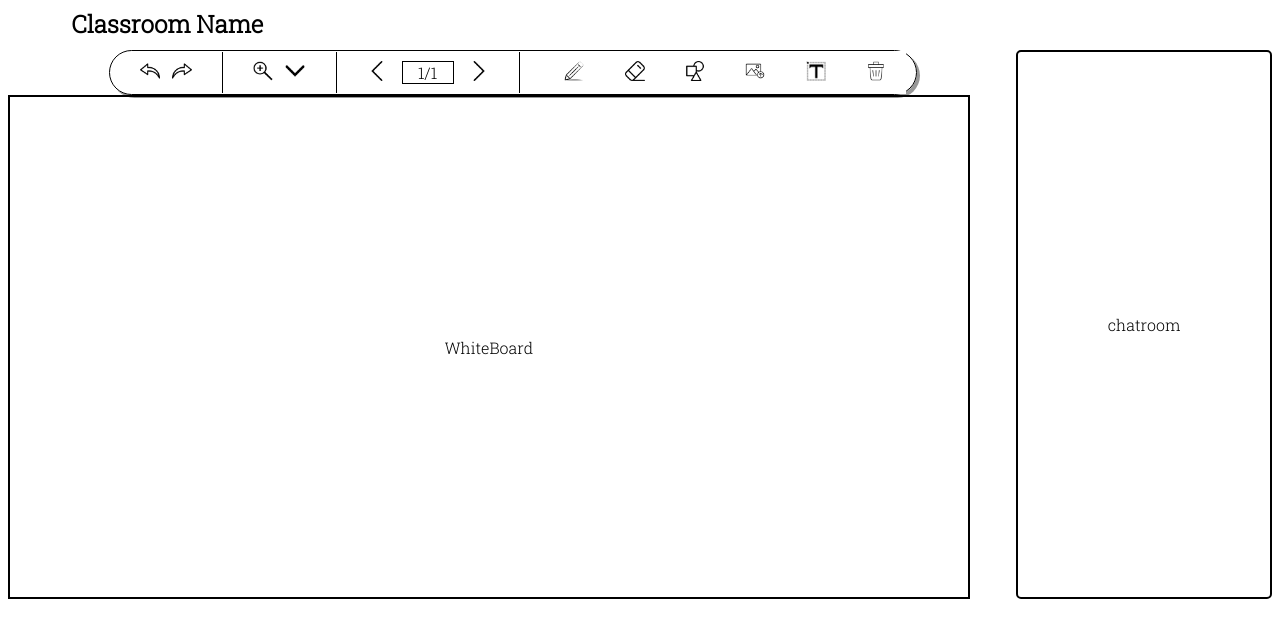
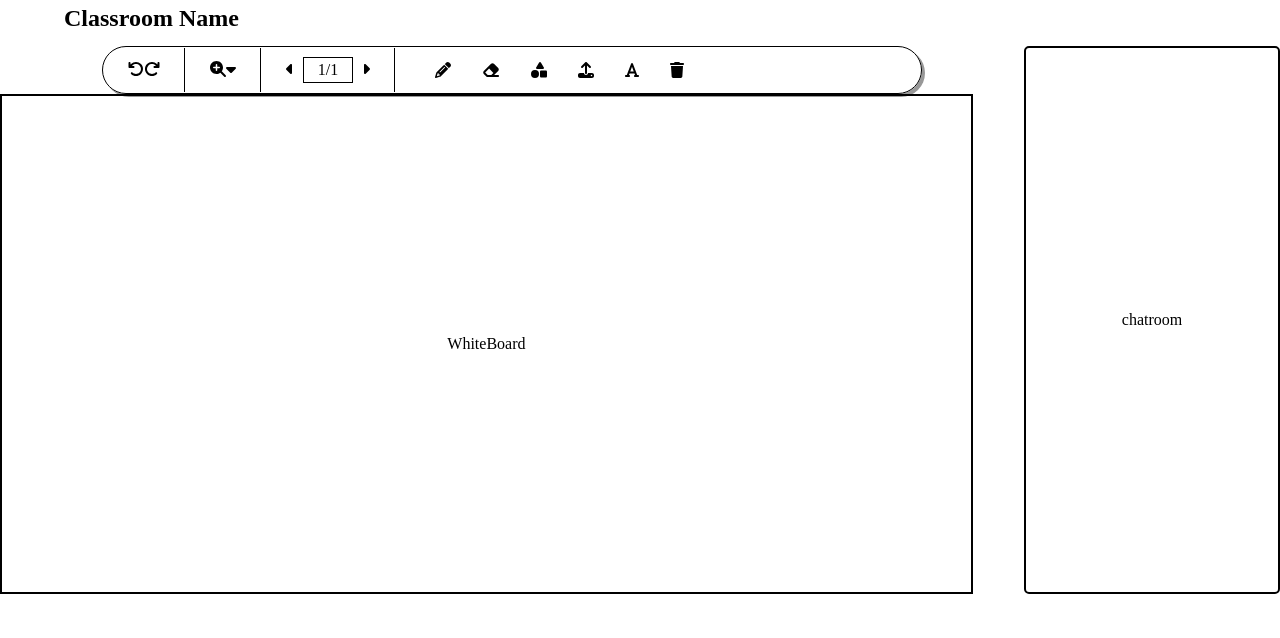
Before and after one commit to ManavSarkar/collaborative-jamboard, a React (Create React App) app in the folder frontend/: page / in a window 1280 px wide. Shown: the top 638 px of the page. Built offline with nearby package versions, Linux system fonts and the light colour scheme; a web font is replaced by a local one.

Commit message:
added icons and tailwind

```diff
--- a/frontend/package.json
+++ b/frontend/package.json
@@ -3,6 +3,9 @@
   "version": "0.1.0",
   "private": true,
   "dependencies": {
+    "@fortawesome/fontawesome-svg-core": "^6.4.0",
+    "@fortawesome/free-solid-svg-icons": "^6.4.0",
+    "@fortawesome/react-fontawesome": "^0.2.0",
     "@testing-library/jest-dom": "^5.16.5",
     "@testing-library/react": "^13.4.0",
     "@testing-library/user-event": "^13.5.0",
@@ -34,5 +37,8 @@
       "last 1 firefox version",
       "last 1 safari version"
     ]
+  },
+  "devDependencies": {
+    "tailwindcss": "^3.3.2"
   }
 }
--- a/frontend/src/components/Tools.js
+++ b/frontend/src/components/Tools.js
@@ -1,76 +1,75 @@
-import React from "react";
-import '../styles/main.css';
+import React from 'react'
+import '../styles/main.css'
+import { FontAwesomeIcon } from '@fortawesome/react-fontawesome'
+import {
+  faCaretDown,
+  faCaretLeft,
+  faCaretRight,
+  faEraser,
+  faFont,
+  faMagnifyingGlassPlus,
+  faPencil,
+  faRedo,
+  faShapes,
+  faTrash,
+  faUndo,
+  faUpload,
+} from '@fortawesome/free-solid-svg-icons'
 
-import pencil from '../Icons/pencil.png';
-import eraser from '../Icons/eraser.png';
-import shape from '../Icons/shape.png';
-import redo from '../Icons/redo.png';
-import undo from '../Icons/undo.png';
-import upload from '../Icons/upload.png';
-import text from '../Icons/text.png';
-import zoom from '../Icons/zoom.png';
-import dropdown from '../Icons/dropdown.png';
-import dustbin from '../Icons/dustbin.png';
-import next from '../Icons/next.png';
-import prev from '../Icons/previous.png';
-
-
-function Tools()
-{
-    return(
+function Tools() {
+  return (
     <div className="tools">
       <div className="un-redo">
-                <button type="button" className="pen-tools">
-                    <img src={undo} alt="undo"></img>
+        <button type="button" className="pen-tools ">
+          <FontAwesomeIcon icon={faUndo} />
         </button>
         <button type="button" className="pen-tools redo">
-                    <img src={redo} alt="redo"></img>
+          <FontAwesomeIcon icon={faRedo} />
         </button>
       </div>
 
       <div className="zoomin">
         <button type="button" className="pen-tools">
-                    <img src={zoom} alt="zoom"></img>
+          <FontAwesomeIcon icon={faMagnifyingGlassPlus} />
         </button>
         <button type="button" className="pen-tools">
-                    <img src={dropdown} alt="dropdown"></img>
+          <FontAwesomeIcon icon={faCaretDown} />
         </button>
       </div>
 
       <div className="pages">
         <button type="button" className="pen-tools">
-                    <img src={prev} alt="dropdown"></img>
+          <FontAwesomeIcon icon={faCaretLeft} />
         </button>
         <div className="pageNo">1/1</div>
         <button type="button" className="pen-tools">
-                    <img src={next} alt="dustbin"></img>
+          <FontAwesomeIcon icon={faCaretRight} />
         </button>
       </div>
 
       <div className="rest-tools">
         <button type="button" className="pen-tools">
-                    <img src={pencil} alt="pencil"></img>
+          <FontAwesomeIcon icon={faPencil} />
         </button>
         <button type="button" className="pen-tools">
-                    <img src={eraser} alt="eraser"></img>
+          <FontAwesomeIcon icon={faEraser} />
         </button>
         <button type="button" className="pen-tools">
-                    <img src={shape} alt="shape"></img>
+          <FontAwesomeIcon icon={faShapes} />
         </button>
         <button type="button" className="pen-tools">
-                    <img src={upload} alt="upload"></img>
+          <FontAwesomeIcon icon={faUpload} />
         </button>
         <button type="button" className="pen-tools">
-                    <img src={text} alt="text"></img>
+          <FontAwesomeIcon icon={faFont} />
         </button>
 
         <button type="button" className="pen-tools">
-                    <img src={dustbin} alt="dustbin"></img>
+          <FontAwesomeIcon icon={faTrash} />
         </button>
       </div>
-
     </div>
   )
 }
 
-export default Tools;
+export default Tools
--- a/frontend/src/styles/main.css
+++ b/frontend/src/styles/main.css
@@ -1,3 +1,6 @@
+@tailwind base;
+@tailwind components;
+@tailwind utilities;
 @import url('https://fonts.googleapis.com/css2?family=Joan&family=Roboto+Mono:wght@300&family=Roboto+Slab:wght@300&display=swap');
 
 
--- /dev/null
+++ b/frontend/tailwind.config.js
@@ -0,0 +1,8 @@
+/** @type {import('tailwindcss').Config} */
+module.exports = {
+  content: ['./src/**/*.{js,jsx,ts,tsx}'],
+  theme: {
+    extend: {},
+  },
+  plugins: [],
+}
```
Lines whose indentation alone changed are shown as unchanged.
